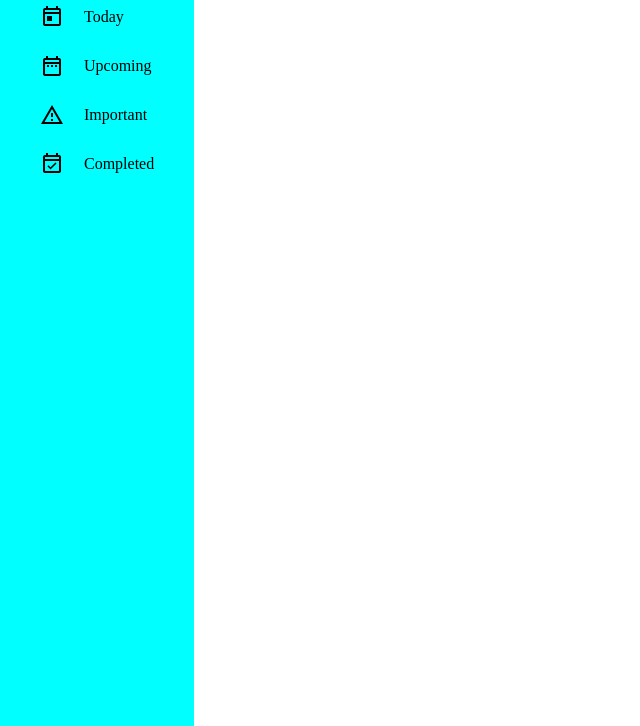
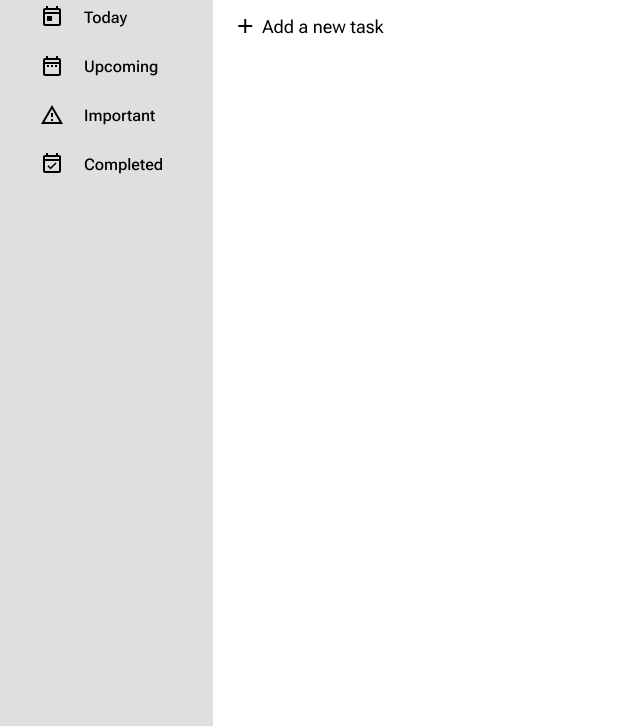
Before and after one commit to chrleal/todo-list, a website: page dist/index.html in a window 1280 px wide. Shown: the part 74-800 px from the top of the page, without its empty margins (0-640 px from the left). Drawn offline with Linux system fonts and the light colour scheme.

Commit message:
Update UI

```diff
--- a/dist/index.html
+++ b/dist/index.html
@@ -35,7 +35,11 @@
     </div>
   </aside>
   <main>
-
+    <h1 class="title">Inbox</h1>
+    <div class="add-button">
+      <span class="material-icons-outlined">add</span>
+      <p>Add a new task</p>
+    </div>
   </main>
 </body>
 </html>
--- a/dist/style.css
+++ b/dist/style.css
@@ -1,3 +1,5 @@
+@import url('https://fonts.googleapis.com/css2?family=Roboto+Flex:opsz,wght@8..144,100;8..144,200;8..144,300;8..144,400;8..144,500;8..144,600;8..144,700;8..144,800;8..144,900;8..144,1000&display=swap');
+
 *{
   box-sizing: border-box;
   padding: 0;
@@ -7,12 +9,12 @@
 body{
   height: 100vh;
   display: grid;
-  grid-template-columns: 1fr 6fr;
+  grid-template-columns: minmax(200px, 1fr) 5fr;
 }
 
 /* sidebar */
 aside{
-  background-color: aqua;
+  background-color: rgb(223, 223, 223);
 }
 
 .sidebar-item{
@@ -29,8 +31,33 @@ aside{
   gap: 20px;
   padding: 10px 20px;
   cursor: pointer;
+  font-family: 'Roboto Flex', sans-serif;
+  font-weight: 500;
+  border-radius: 5px;
 }
 
 .sidebar-item-content:hover{
-  background-color: rgba(0,0,0, 0.5)
+  background-color: rgba(255,255,255, 0.5)
 }
+
+main{
+  padding: 20px;
+  display: flex;
+  flex-direction: column;
+  font-family: 'Roboto Flex', sans-serif;
+  gap: 20px;
+}
+
+.add-button{
+  display: flex;
+  gap: 5px;
+  font-size: 18px;
+  align-items: center;
+  padding: 10px 20px 10px 0;
+  cursor: pointer;
+  border-radius: 5px;
+}
+
+.add-button:hover{
+  background-color: rgba(0,0,0, 0.2)
+}
```
